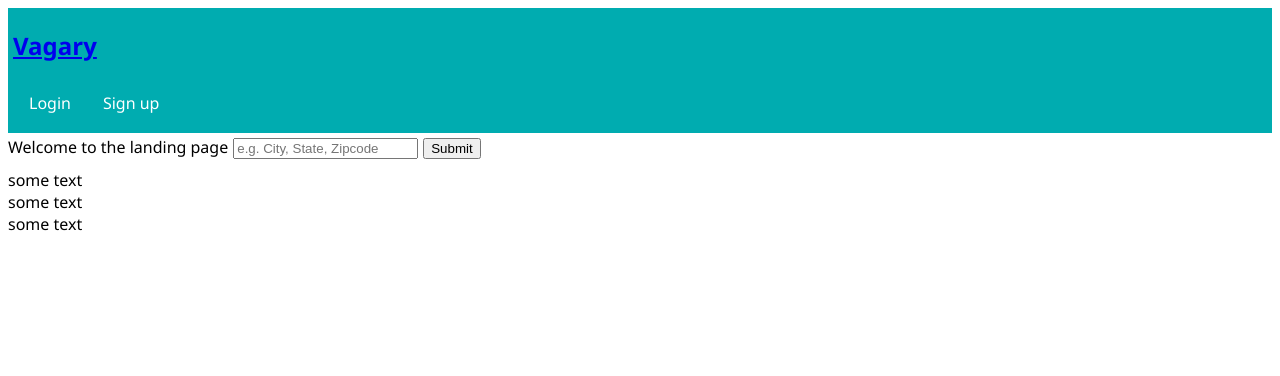
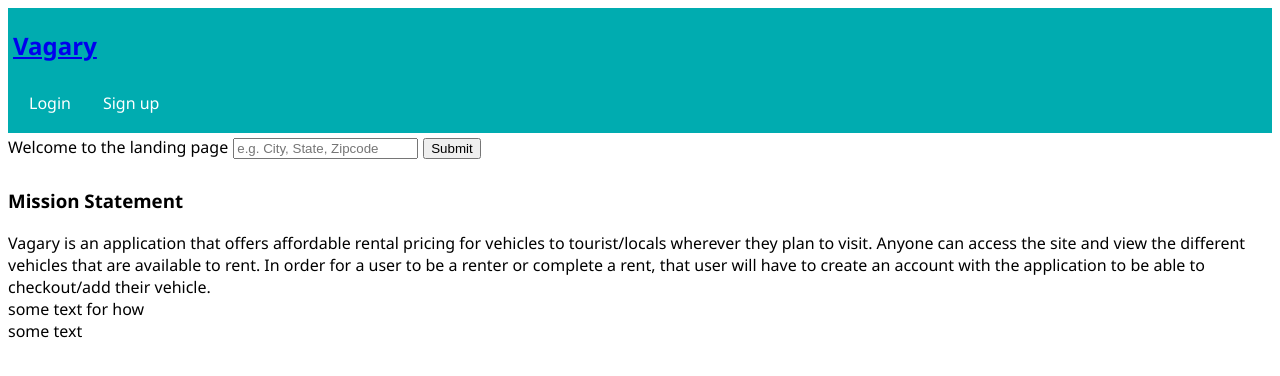
Before and after one commit to lvang5/Vagary, a React (Create React App) app: page /#/home in a window 1280 px wide. Shown: the top 376 px of the page. Built offline with nearby package versions, Linux system fonts and the light colour scheme.

Commit message:
added input value

```diff
--- a/src/components/LandingPage/LandingPage.js
+++ b/src/components/LandingPage/LandingPage.js
@@ -4,33 +4,43 @@ import React, { Component } from 'react';
 class LandingPage extends Component {
   constructor() {
     super()
-    this.state = { location: [] }
+    this.state = { location: '' }
   }
 
   handleClick = () => {
-    this.props.history.push('view');
-    console.log('clicked');
+    // this.props.history.push('view');
+    //here is where we do our axios request
+  }
+
+  handleInput = (event) => {
+    //this takes in the value input
+    this.setState({
+      location: event.target.value
+     })
 
   }
 
-
-
-
-
   render() {
     return (
+
       <div>
         Welcome to the landing page
-         <input placeholder="e.g. City, State, Zipcode" />
+         <input placeholder="e.g. City, State, Zipcode" onBlur={this.handleChange}/>
         <button onClick={this.handleClick}>Submit</button>
         {/* Find image for backgroud */}
         <div>
           <div className="container-div">
-            some text
+          <h3>Mission Statement</h3>
+          Vagary is an application that offers affordable rental pricing for vehicles to
+          tourist/locals wherever they plan to visit. Anyone can access the site and view
+          the different vehicles that are available to rent. In order for a user to be a
+          renter or complete a rent, that user will have to create an account with the application
+          to be able to checkout/add their vehicle.
+
            {/* Mission Statement */}
           </div>
           <div>
-            some text
+            some text for how
 
           </div>
           <div>
```
